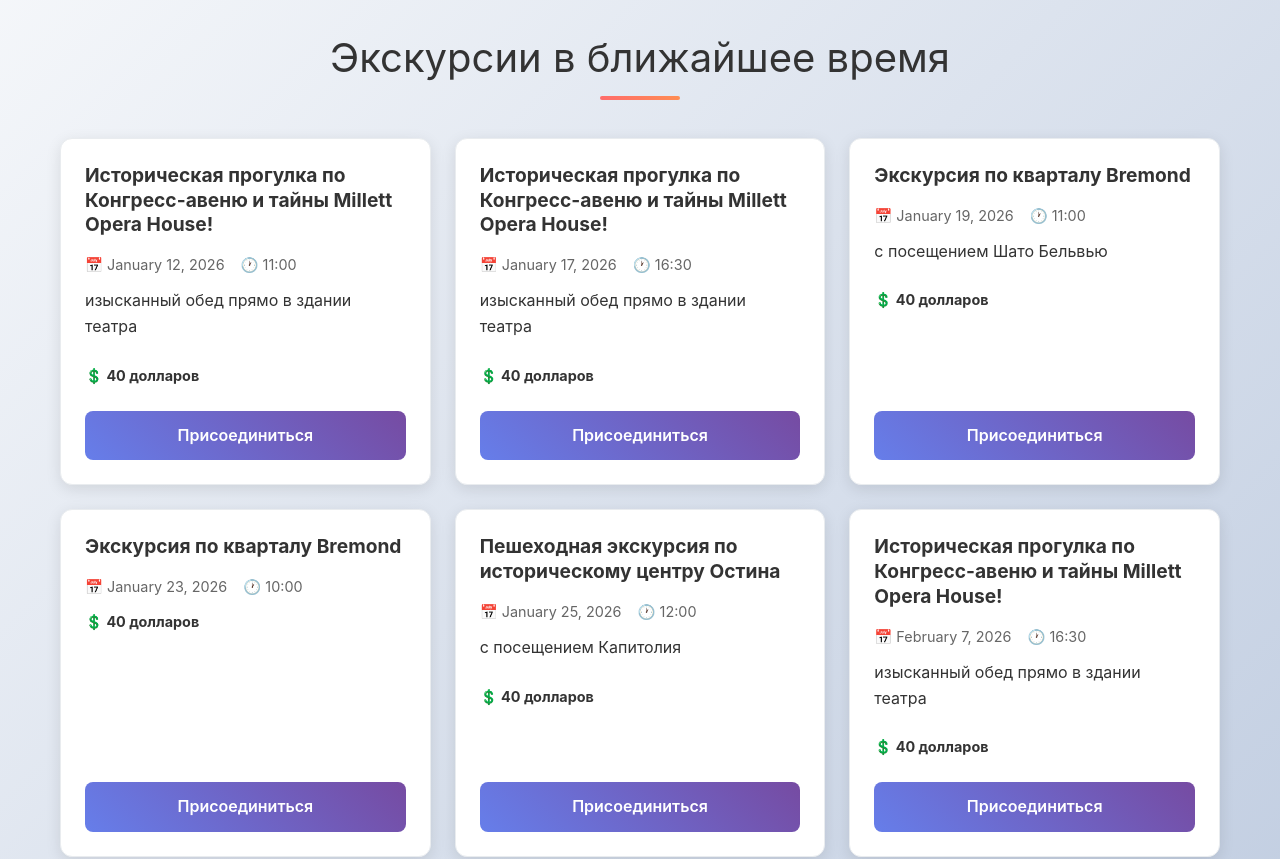
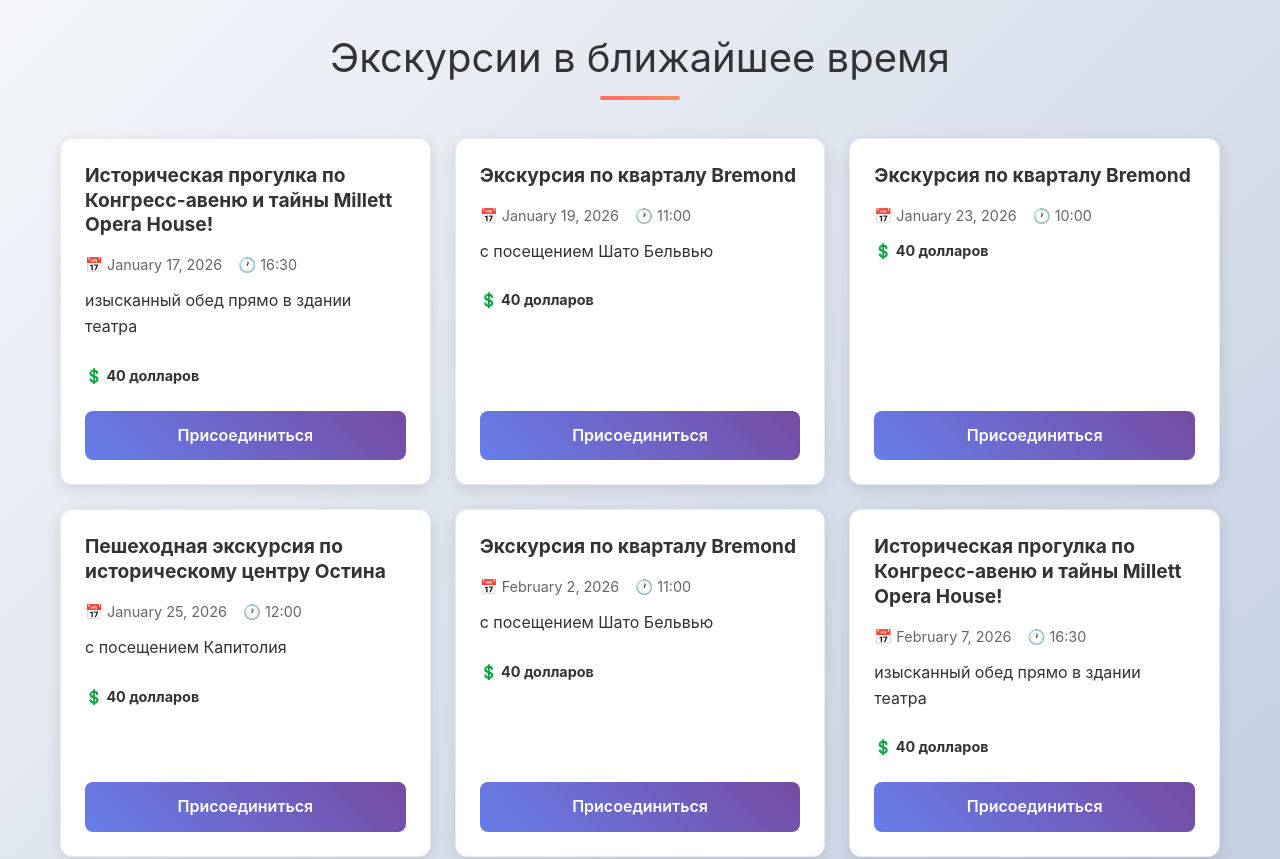
Before and after one commit to tatiana-act/nextjs-boilerplate, a Next.js app: page / in a window 1280 px wide. Shown: the part 5000-5859 px from the top of the page. Built offline with nearby package versions, Linux system fonts and the light colour scheme.

Commit message:
new upcoming tour

```diff
--- a/data/RecentTours.ts
+++ b/data/RecentTours.ts
@@ -1,6 +1,17 @@
 import {PastTourEvent} from '@/types/tour';
 
 const pastTourEvents: PastTourEvent[] = [
+    {
+        id: 'tour48',
+        tourProgramId: 'Milt',
+        date: '2026-01-12',
+        time: '11:00',
+        price: 40,
+        bonus: 'изысканный обед прямо в здании театра',
+        eventUrl: '',
+        eventImage: '',
+        feedbacks: []
+    },
     {
         id: 'tour37',
         tourProgramId: 'Brmn',
--- a/data/upcomingTours.ts
+++ b/data/upcomingTours.ts
@@ -1,14 +1,6 @@
 import { UpcomingTourEvent } from '@/types/tour';
 
 export const upcomingTours: UpcomingTourEvent[] = [
-    {
-        id: 'tour48',
-        tourProgramId: 'Milt',
-        date: '2026-01-12',
-        time: '11:00',
-        price: 40,
-        bonus: 'изысканный обед прямо в здании театра'
-    },
     {
         id: 'tour49',
         tourProgramId: 'Milt',
@@ -42,6 +34,14 @@ export const upcomingTours: UpcomingTourEvent[] = [
         bonus: 'с посещением Капитолия',
     },
     {
+        id: 'tour51',
+        tourProgramId: 'Brmn',
+        date: '2026-02-02',
+        time: '11:00',
+        price: 40,
+        bonus: "с посещением Шато Бельвью"
+    },
+    {
         id: 'tour43',
         tourProgramId: 'Milt',
         date: '2026-02-07',
```
